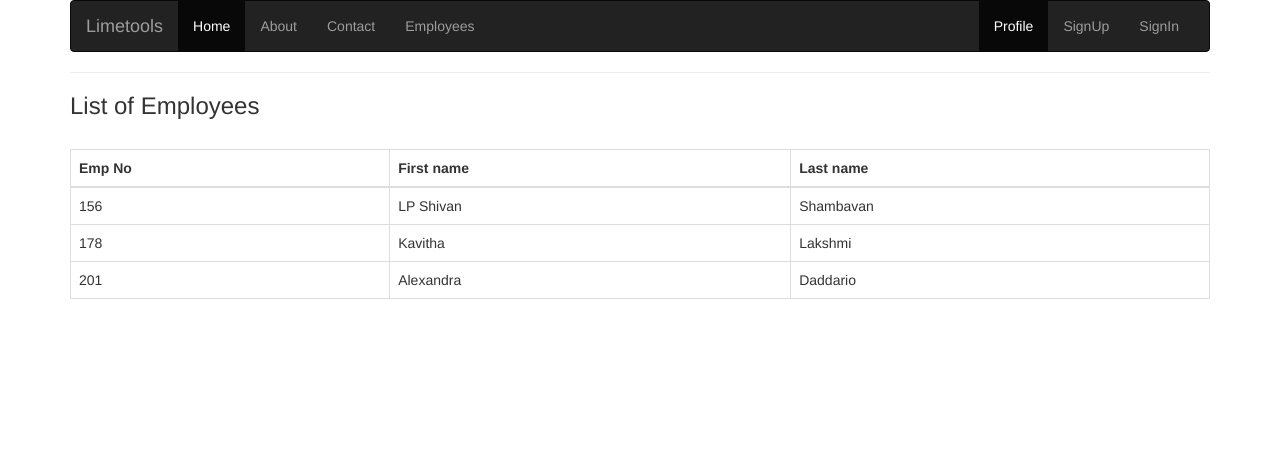
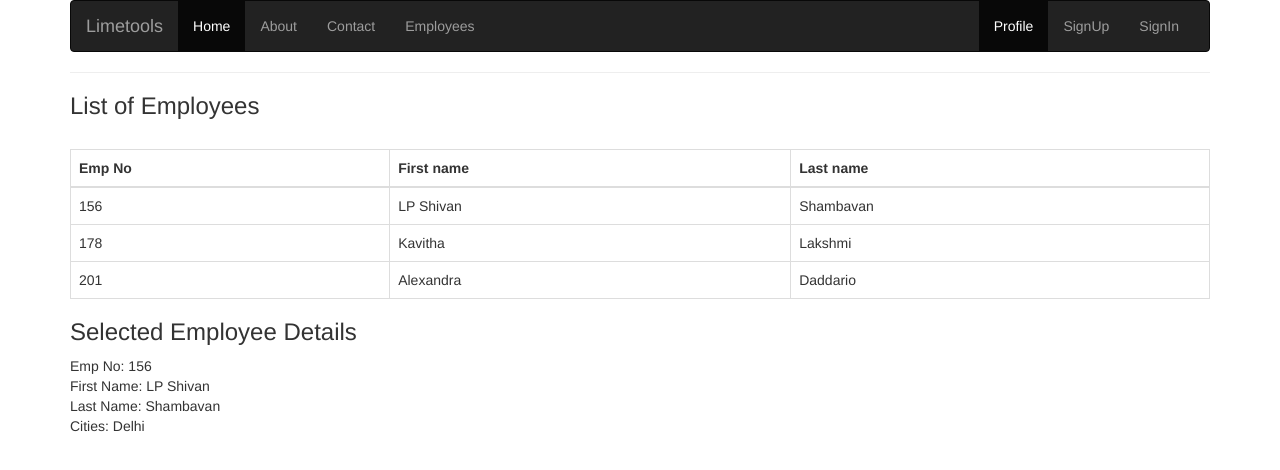
Before and after one commit to lps-162/ust-global-angular, an Angular app in the folder afternoon/: page / in a window 1280 px wide. Shown: the top 470 px of the page. Built offline with nearby package versions, Linux system fonts and the light colour scheme.

Commit message:
property binding custom

```diff
--- a/afternoon/src/app/app.component.html
+++ b/afternoon/src/app/app.component.html
@@ -26,3 +26,19 @@
         </tr>
     </tbody>
 </table>
+
+<employee-details [employee]="employeeFromAppComponent">
+
+</employee-details>
+
+
+<br>
+<br>
+<br>
+<br>
+<br>
+<br>
+<br>
+<br>
+<br>
+<br>
--- a/afternoon/src/app/app.component.ts
+++ b/afternoon/src/app/app.component.ts
@@ -8,6 +8,13 @@ import { Employee } from "app/shared/models/employee";
 })
 export class AppComponent {
   title = 'Super cool apps with Angular and Node.js';
+
+  employeeFromAppComponent: Employee = {
+    emp_no: 156,
+    first_name: 'LP Shivan',
+    last_name: 'Shambavan',
+    city: 'Delhi'
+  };
 
   listOfEmployees: Employee[] = [
         {
--- a/afternoon/src/app/app.module.ts
+++ b/afternoon/src/app/app.module.ts
@@ -6,13 +6,15 @@ import { AppComponent } from './app.component';
 import { HomeComponent } from './home/home.component';
 import { AboutComponent } from './about/about.component';
 import { EmployeesComponent } from './employees/employees.component';
+import { DetailsComponent } from './employees/details/details.component';
 
 @NgModule({
   declarations: [
     AppComponent,
     HomeComponent,
     AboutComponent,
-    EmployeesComponent
+    EmployeesComponent,
+    DetailsComponent
   ],
   imports: [
     BrowserModule,
--- /dev/null
+++ b/afternoon/src/app/employees/details/details.component.html
@@ -0,0 +1,12 @@
+<h3>
+  {{ title }}
+</h3>
+
+Emp No: {{ employee.emp_no }}
+<br>
+First Name: {{ employee.first_name }}
+<br>
+Last Name: {{ employee.last_name }}
+<br>
+Cities: {{ employee.city }}
+<br>
--- /dev/null
+++ b/afternoon/src/app/employees/details/details.component.ts
@@ -0,0 +1,19 @@
+import { Component, OnInit, Input } from '@angular/core';
+import { Employee } from "app/shared/models/employee";
+
+@Component({
+  selector: 'employee-details',
+  templateUrl: './details.component.html',
+  styleUrls: ['./details.component.css']
+})
+export class DetailsComponent implements OnInit {
+  title = 'Selected Employee Details';
+
+  @Input() employee: Employee;
+
+  constructor() { }
+
+  ngOnInit() {
+  }
+
+}
```
Also changed, not shown: afternoon/src/app/employees/details/details.component.css (added), 1 other file (tests, documents, lock files or other folders).
